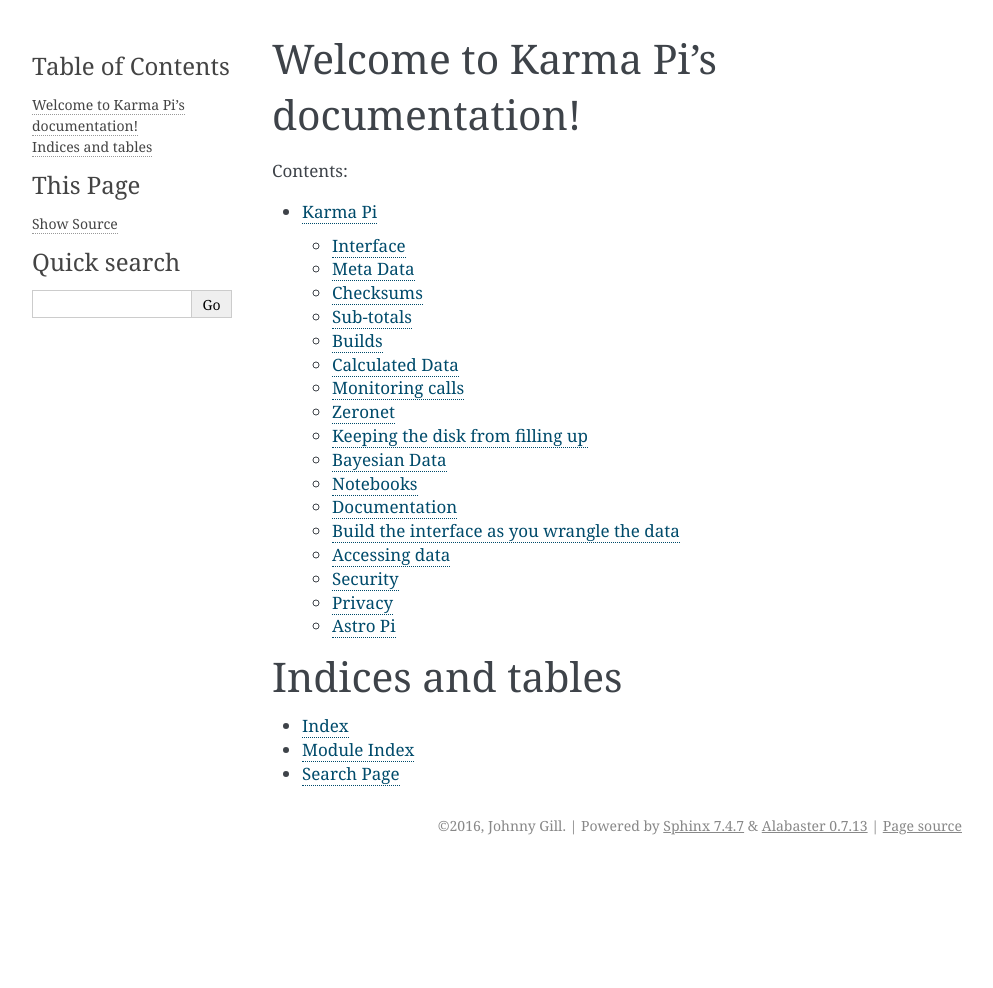
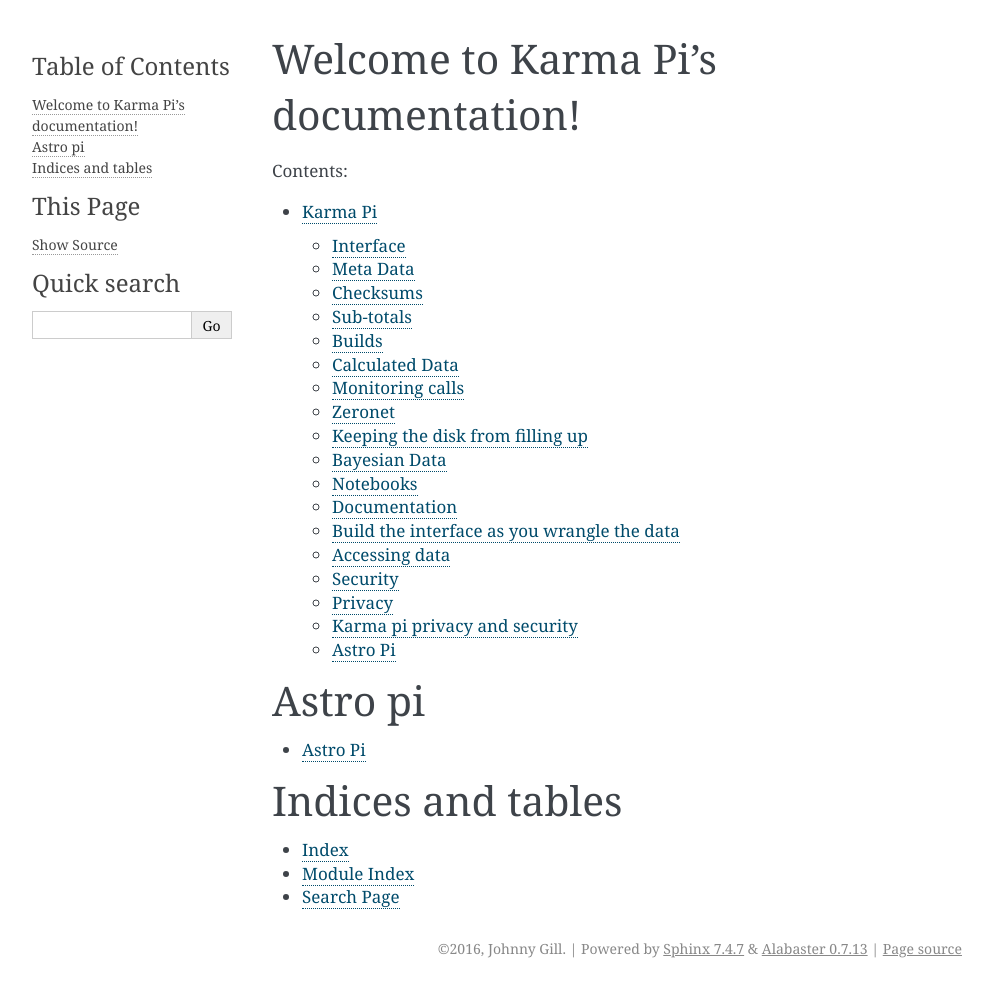
Before and after one commit to openbermuda/karmapi, a Sphinx documentation site: the page built from docs/index.rst, in a window 1280 px wide. Shown: the whole page, without its empty margins (148-1141 px from the left). Built offline with Sphinx 7.4.7, drawn with Linux system fonts in a browser that asks for light colours; formulas are drawn with MathJax 3; before the commit the page ends 900 px from its top, so only the background shows below that.

Commit message:
docs tinkering

```diff
--- a/docs/index.rst
+++ b/docs/index.rst
@@ -13,6 +13,15 @@
 
    karmapi
 
+Astro pi
+========
+
+.. toctree::
+   :maxdepth: 2
+
+   astro_pi
+
+
 Indices and tables
 ==================
 
--- a/docs/karmapi.rst
+++ b/docs/karmapi.rst
@@ -170,6 +170,15 @@
 
 Data that can help them understand their world.
 
+Karma pi privacy and security
+=============================
+
+Be nice.
+
+Collaborative computing.
+
+Find good ways to use the resources available.
+
 Astro Pi
 ========
 
```
